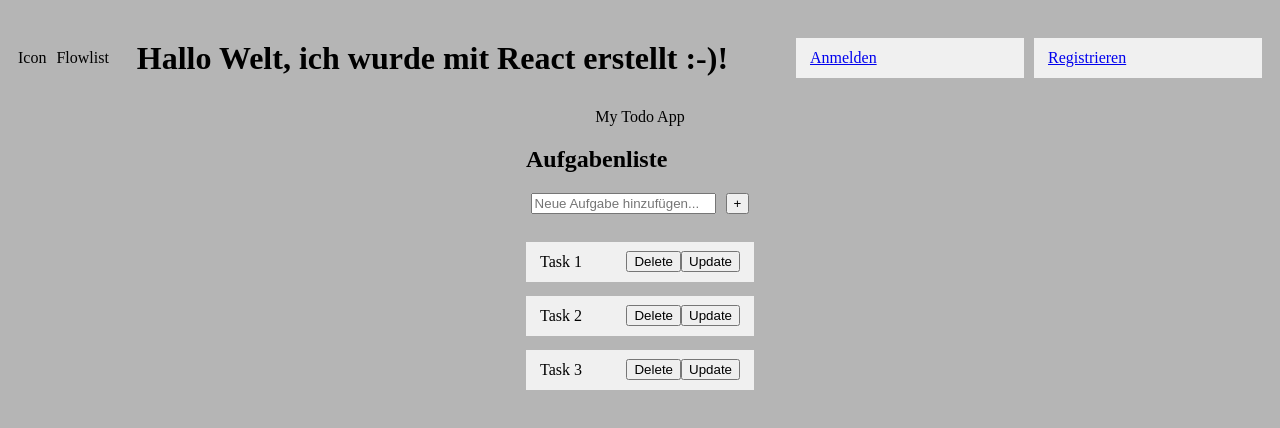
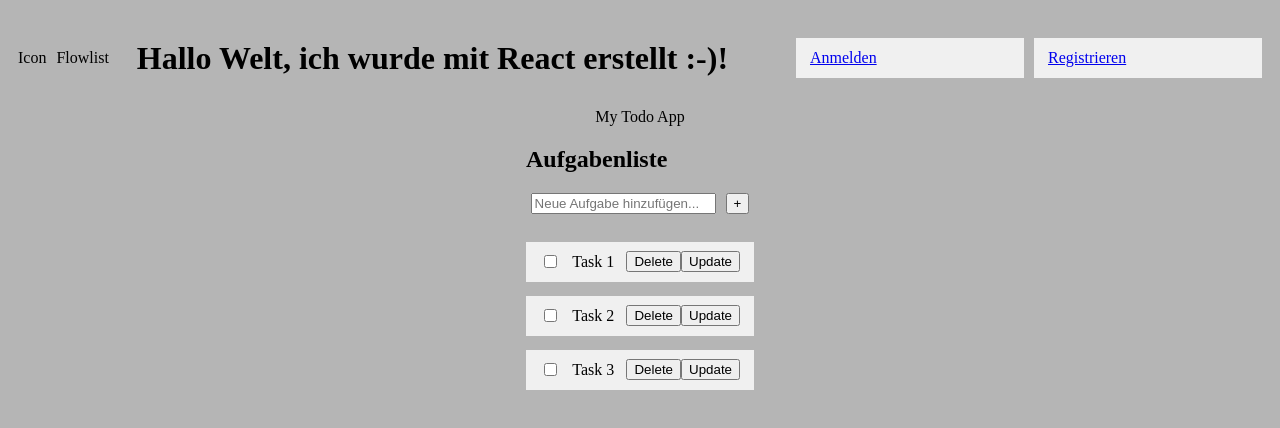
Before and after one commit to jakobsiebenhuetter/React---Todo-App, a React (Vite) app: page / in a window 1280 px wide. Shown: the top 428 px of the page. Built offline with nearby package versions, Linux system fonts and the light colour scheme.

Commit message:
change: replaced useState for completing task with computed value; add: guid with Math. random()

```diff
--- a/src/components/Task.tsx
+++ b/src/components/Task.tsx
@@ -3,16 +3,16 @@ import "./TaskItem.css";
 import TaskItem from "./TaskItem.tsx";
 import UpdateTaskItem from "./UpdateTask.tsx";
 
-export default function Task({ isSelected, deleteTask, onUpdate, update, onUpdateTask, ...props}) {
+export default function Task({ deleteTask, onUpdate, update, onUpdateTask, completeTask,  ...props}) {
 
-  let item = <TaskItem deleteTask={deleteTask} onUpdateTask={onUpdateTask}>{props.children}</TaskItem>
+  let item = <TaskItem deleteTask={deleteTask} onUpdateTask={onUpdateTask} completeTask={completeTask}>{props.children}</TaskItem>
 
   if (onUpdate) {
     item = <UpdateTaskItem updateTaskText={update} haveId={props.haveId} text={props.text}></UpdateTaskItem>
   }
 
   return (
-    <li id="delete-task-btn" style={{ textDecoration: isSelected ? "line-through" : "none" }} {...props}>
+    <li id="delete-task-btn" {...props}>
       {item}
     </li>
   );
--- a/src/components/TaskItem.tsx
+++ b/src/components/TaskItem.tsx
@@ -4,6 +4,9 @@ export default function TaskItem(props) {
 
   return (
     <>
+    <span>
+        <input type="checkbox" checked={props.isSelected} onChange={props.completeTask}/>
+    </span>
       <div>
         <span>{props.children}</span>
       </div>
--- a/src/components/TaskList.tsx
+++ b/src/components/TaskList.tsx
@@ -1,30 +1,20 @@
 import {useState} from 'react';
+
 
 import './TaskList.css';
 import Task from './Task.tsx';
 
 const title = 'My Todo App';
 const items = [
-  { id: 1, text: 'Task 1', completed: false, createdat: new Date(), updating: false},
-  { id: 2, text: 'Task 2', completed: false, createdat: new Date() , updating: false},
-  { id: 3, text: 'Task 3', completed: false, createdat: new Date() , updating: false},
+  { id: Math.random(), text: 'Task 1', completed: false, createdat: new Date(), updating: false},
+  { id: Math.random(), text: 'Task 2', completed: false, createdat: new Date() , updating: false},
+  { id: Math.random(), text: 'Task 3', completed: false, createdat: new Date() , updating: false},
 ];
 
 // Mit richtigen ids arbeiten
 export default function TaskList() {
-    const [selectId, setSelectId] = useState(0);
     const [taskItems, setTaskItems] = useState(items);
     const [value, setValue] = useState('');
-
-    console.log('selectId: ', selectId);
-    function clickHandler(taskId: number) {
-        setSelectId(taskId);
-        setTaskItems((prevItems) => {
-            return prevItems.map((item) => {
-                return item.id === taskId ? {...item, completed: !item.completed} : item;
-            })
-        })
-    }
 
     function setTask(event) {
         setValue(event.target.value);
@@ -35,7 +25,7 @@ export default function TaskList() {
             return;
 
         const newTask = {
-            id: taskItems.length + 1,
+            id: Math.random(),
             text: value,
             completed: false,
             createdat: new Date(),
@@ -74,6 +64,14 @@ export default function TaskList() {
         });
     }
 
+    function completeTask(taskId: number) {
+        setTaskItems((prevTaskItems) => {
+            return prevTaskItems.map((task) => {
+                return task.id === taskId ? {...task, completed: !task.completed} : task;
+            })
+        })
+    }
+
     return(
         <div id="task-list">
             <div>
@@ -87,7 +85,8 @@ export default function TaskList() {
             </div>
                 <ul>
                     {taskItems.map((item) =>
-                     <Task key={item.id}
+                     <Task style={{ textDecoration: item.completed ? "line-through" : "none" }}
+                     key={item.id}
                      haveId={item.id}
                      text={item.text}
                      isSelected={item.completed}
@@ -95,7 +94,7 @@ export default function TaskList() {
                      onUpdateTask={() => updateTask(item.id)}
                      update={updateTaskText}
                      deleteTask={() => {deleteTask(item.id)}}
-                     onClick={() => clickHandler(item.id)}
+                     completeTask={() => completeTask(item.id)}
                      >{item.text}
                     </Task>)
                     }
```
